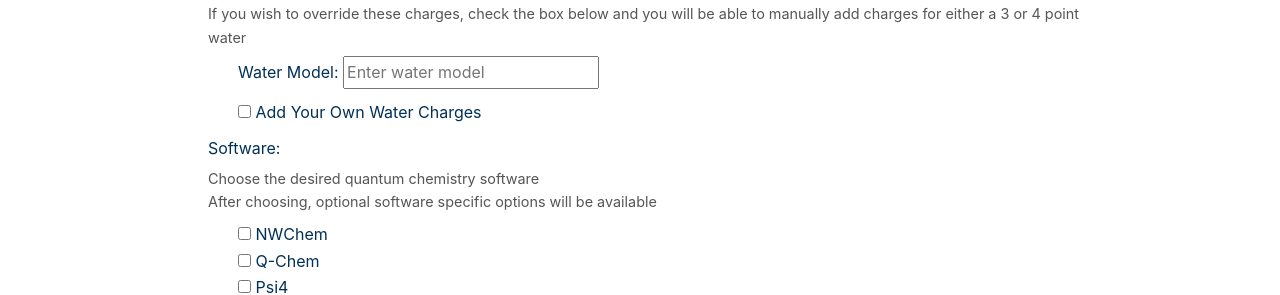
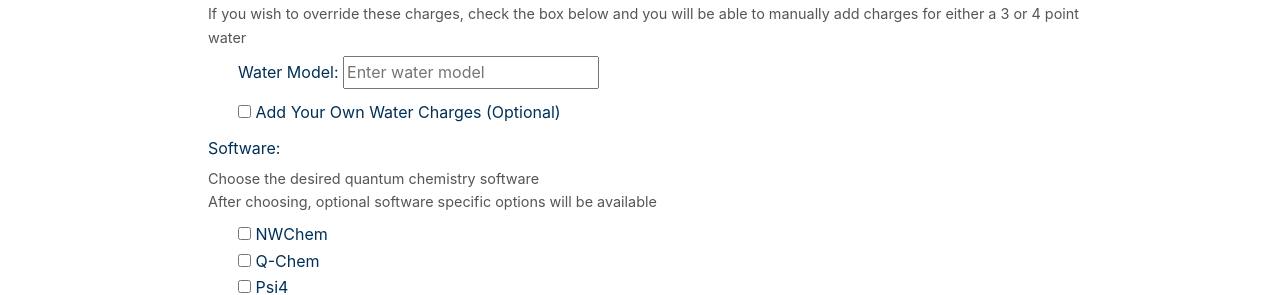
Before and after one commit to carolinesargent/sparcleqc, a Sphinx documentation site: the page built from docs/input_generator.rst, in a window 1280 px wide and 900 px high, scrolled down 840 px. Shown: the part 158-453 px from the top of the window. Built offline with Sphinx 7.4.7 and the PyData theme 0.15.4, drawn with Linux system fonts in a browser that asks for light colours; the version number could not be read and is left out.

Commit message:
adding helpful text

```diff
--- a/docs/input_generator.rst
+++ b/docs/input_generator.rst
@@ -131,7 +131,7 @@
            </div>
            <div style="margin-bottom: 10px;">
                <input type="checkbox" id="add_water_charges" onclick="toggleWater()">
-               <label for="add_water_charges">Add Your Own Water Charges</label>
+               <label for="add_water_charges">Add Your Own Water Charges (Optional)</label>
            </div>
            <div style="display: none; margin-bottom: 10px;" id="tfield">
                <input type="checkbox" id="three_point_water" onclick="toggleWaterCharges(this)">
@@ -165,6 +165,7 @@
                <input type="checkbox" id="software_nwchem" name="software" onclick="toggleSoftware('nwchem')"> NWChem
            </label>
            <div id="nwchem-options" style="display: none; margin-left: 20px;">
+               <label style="margin-bottom: 10px; margin-top: 7px;" for="nwchemoptions">NWChem Settings (Optional):</label><br>
                <label for="nwchem_scratch">NWChem Scratch:</label>
                <input type="text" id="nwchem_scratch" placeholder="Enter NWChem scratch directory" style="margin-bottom: 10px;"><br>
 
@@ -185,6 +186,7 @@
                <input type="checkbox" id="software_qchem" name="software" onclick="toggleSoftware('qchem')"> Q-Chem
            </label>
            <div id="qchem-options" style="display: none; margin-left: 20px;">
+               <label style="margin-bottom: 10px; margin-top: 7px;" for="qchemoptions">Q-Chem Settings (Optional):</label><br>
                <label for="qchem_options">Q-Chem Options:</label>
                <input type="text" id="qchem_options" placeholder="Enter Q-Chem options" style="margin-bottom: 10px;"><br>
 
@@ -196,6 +198,7 @@
                <input type="checkbox" id="software_psi4" name="software" onclick="toggleSoftware('psi4')"> Psi4
            </label>
            <div id="psi4-options" style="display: none; margin-left: 20px;">
+               <label style="margin-bottom: 10px; margin-top: 7px;" for="psi4options">Psi4 Settings (Optional):</label><br>
                <label><input type="checkbox" id="fisapt_partition" style="margin-bottom: 10px;"> FISAPT Partition</label><br>
                <label><input type="checkbox" id="do_fsapt" style="margin-bottom: 10px;"> Do FSAPT</label><br>
                <label for="psi4options">Psi4 Options:</label>
```
